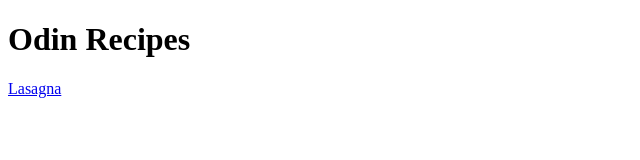
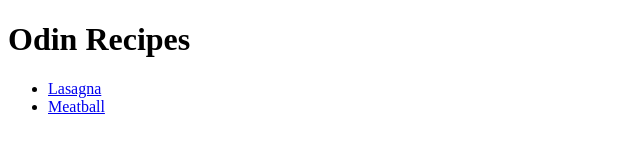
Before and after one commit to tshamsiddin/odin-recipes, a plain HTML site: page index.html in a window 1280 px wide. Shown: the whole page, without its empty margins (0-640 px from the left). Drawn offline with Linux system fonts and the light colour scheme.

Commit message:
Add recipe images and update index.html

```diff
--- a/index.html
+++ b/index.html
@@ -7,6 +7,9 @@
 </head>
 <body>
     <h1>Odin Recipes</h1>
-    <a href="recipes/lasagna.html">Lasagna</a>
+    <ul>
+        <li><a href="/recipes/lasagna.html">Lasagna</a></li>
+        <li><a href="/recipes/meatball.html">Meatball</a></li>
+    </ul>
 </body>
 </html>
```
Also changed, not shown: img/lasagna.jpg (renamed from img/emanuel-ekstrom-flEUTTwGlJQ-unsplash.jpg), img/meatball.jpg (added).
